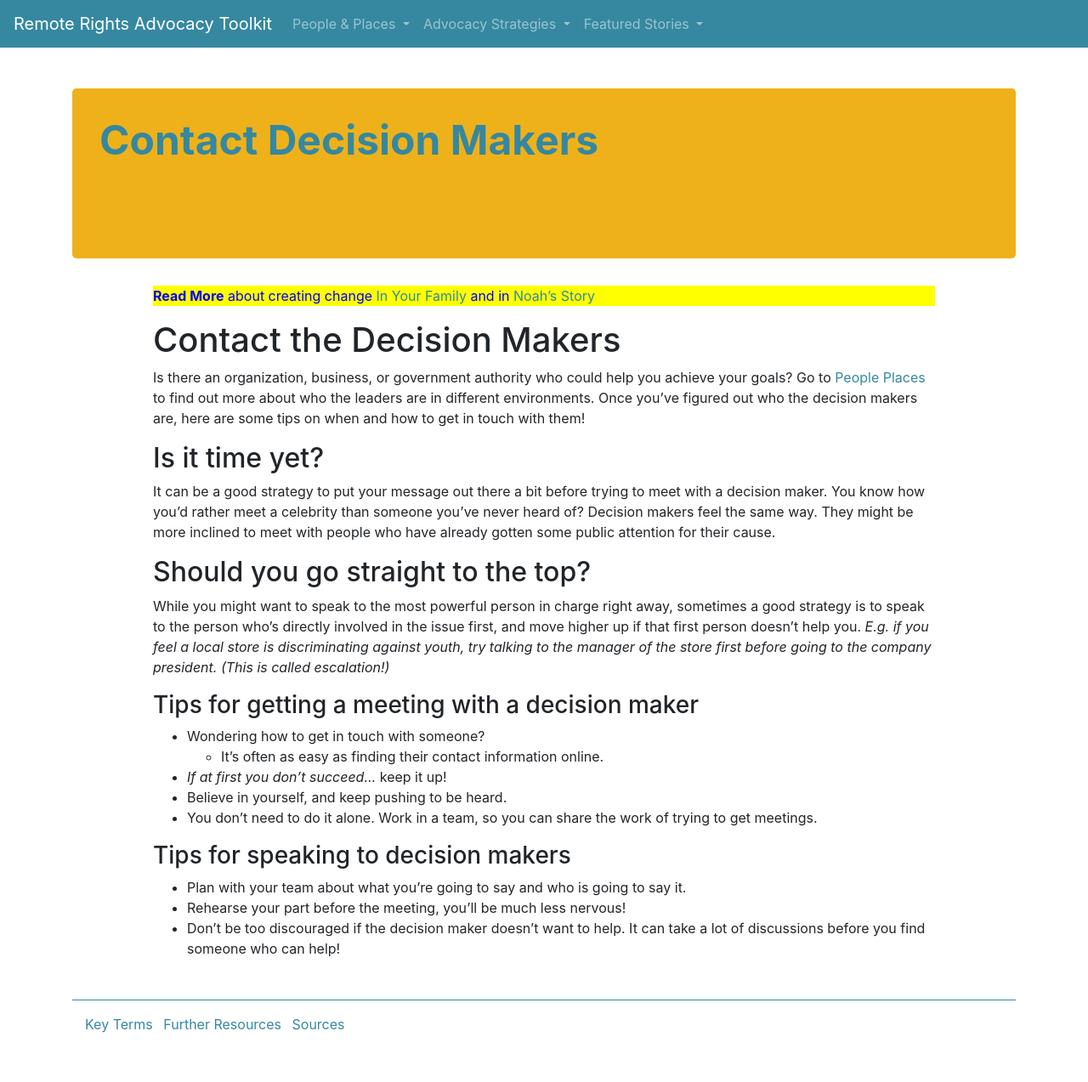
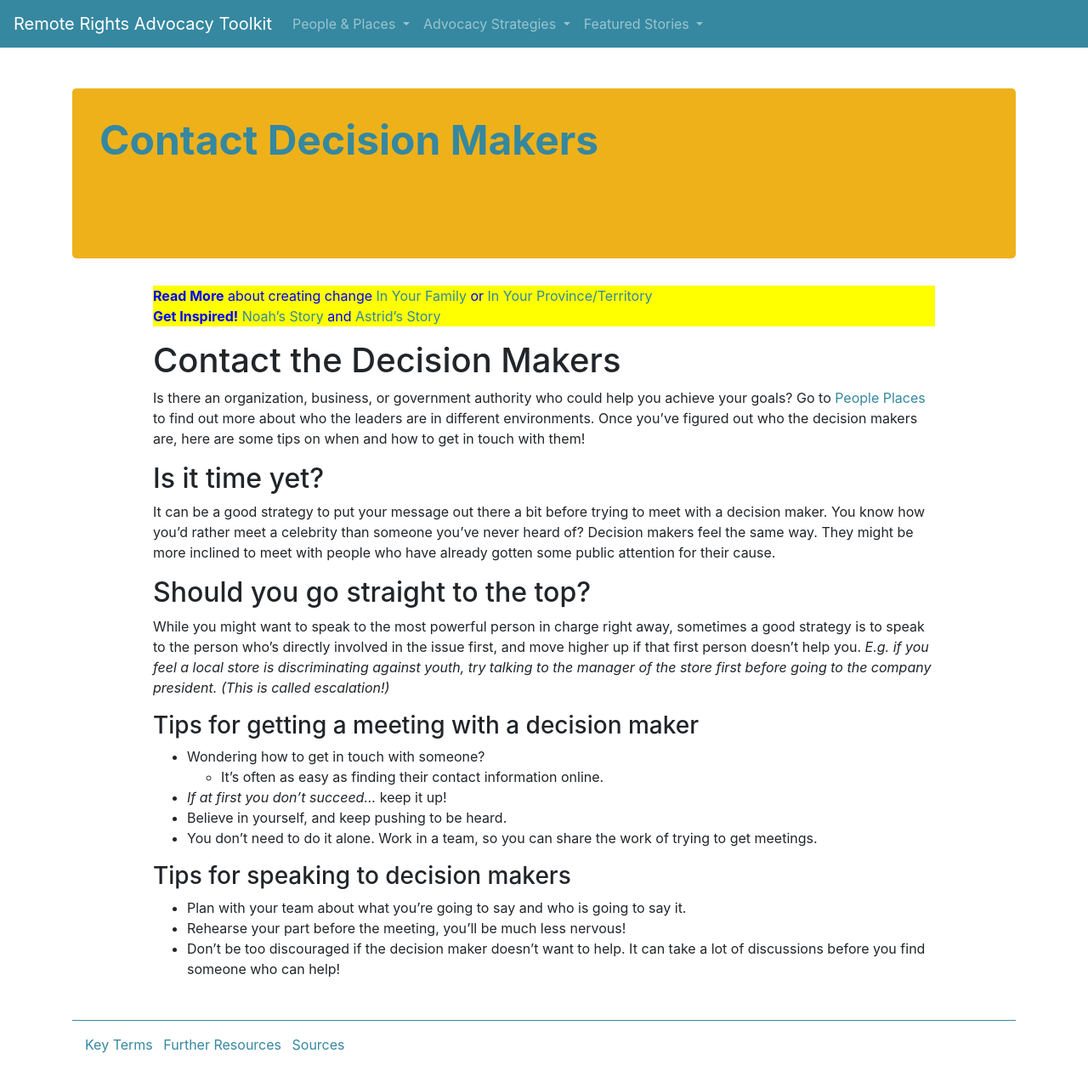
Before and after one commit to remote-rights/remote-rights.github.io, a Jekyll site: the page built from collections/_strategy/contact-decision-makers.md, in a window 1280 px wide. Shown: the whole page at 85% size. Built offline with Jekyll 4.4.1, drawn with Linux system fonts in a browser that asks for light colours; before the commit the page ends 1249 px from its top, so only the background shows below that.

Commit message:
tipping the trans - prov terr - contact decisionators linked

```diff
--- a/collections/_strategy/contact-decision-makers.md
+++ b/collections/_strategy/contact-decision-makers.md
@@ -2,7 +2,8 @@
 layout: strategy
 title: Contact Decision Makers
 aside_links: |
-  **Read More** about creating change [In Your Family](/people-places/in-my-family) and in [Noah's Story](/stories/noah-irvine)
+  **Read More** about creating change [In Your Family](/people-places/in-my-family) or [In Your Province/Territory](/people-places/in-my-province-territory)<br>
+  **Get Inspired!** [Noah's Story](/stories/noah-irvine) and [Astrid's Story](/stories/astrid-neilson-miller)
 position: 8
 ---
 
```
Also changed, not shown: collections/_people-places/in-my-province-territory.md (+2 -0 lines), collections/_stories/astrid-neilson-miller.md (+2 -0 lines).
